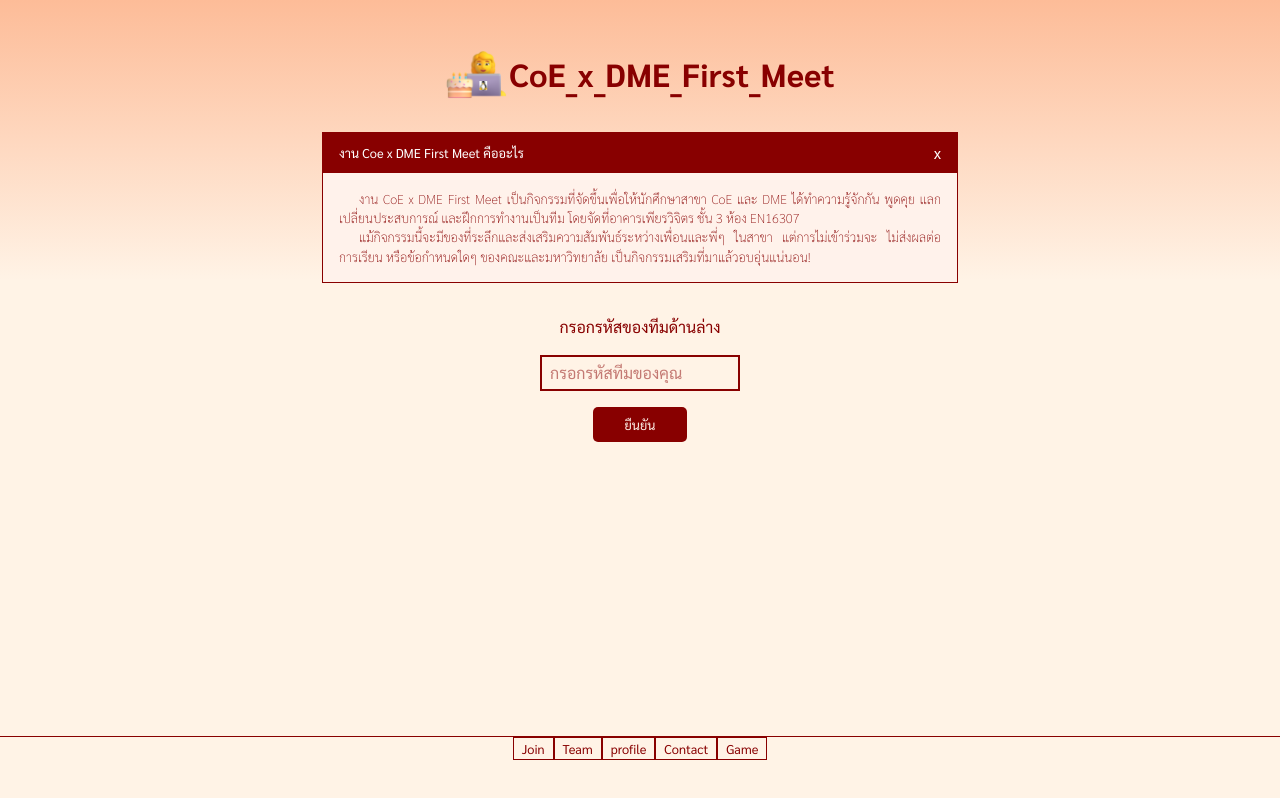
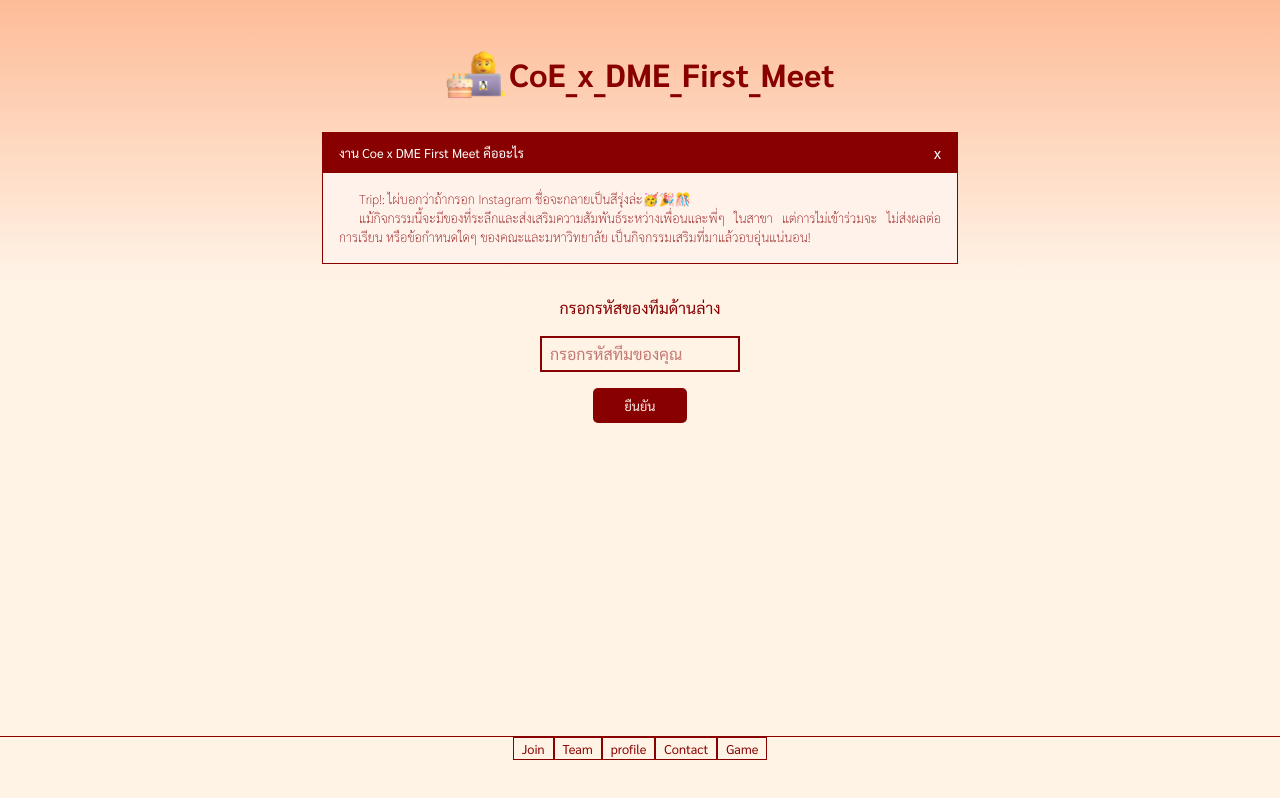
Before and after one commit to toomtoomluvcat/Frontend_Coe_x_DME_First_Meet, a Next.js app: page /landing in a window 1280 px wide. Built offline with nearby package versions, Linux system fonts and the light colour scheme; no server answers.

Commit message:
trip for user

```diff
--- a/app/landing/page.tsx
+++ b/app/landing/page.tsx
@@ -111,10 +111,7 @@ export default function Landign() {
               </p>
             </div>
             <h2 className="bg-[#FFF2EB] px-4 py-4 text-[#880000] sm:text-[0.8em] text-[0.7em]  font-thin indent-[20px] text-justify">
-              งาน CoE x DME First Meet เป็นกิจกรรมที่จัดขึ้นเพื่อให้นักศึกษาสาขา
-              CoE และ DME ได้ทำความรู้จักกัน พูดคุย แลกเปลี่ยนประสบการณ์
-              และฝึกการทำงานเป็นทีม โดยจัดที่อาคารเพียรวิจิตร ชั้น 3 ห้อง
-              EN16307
+               Trip!: ไผ่บอกว่าถ้ากรอก Instagram ชื่อจะกลายเป็นสีรุ่งล่ะ🥳🎉🎊
               <br className="" />
               <p>
                 {" "}
```
